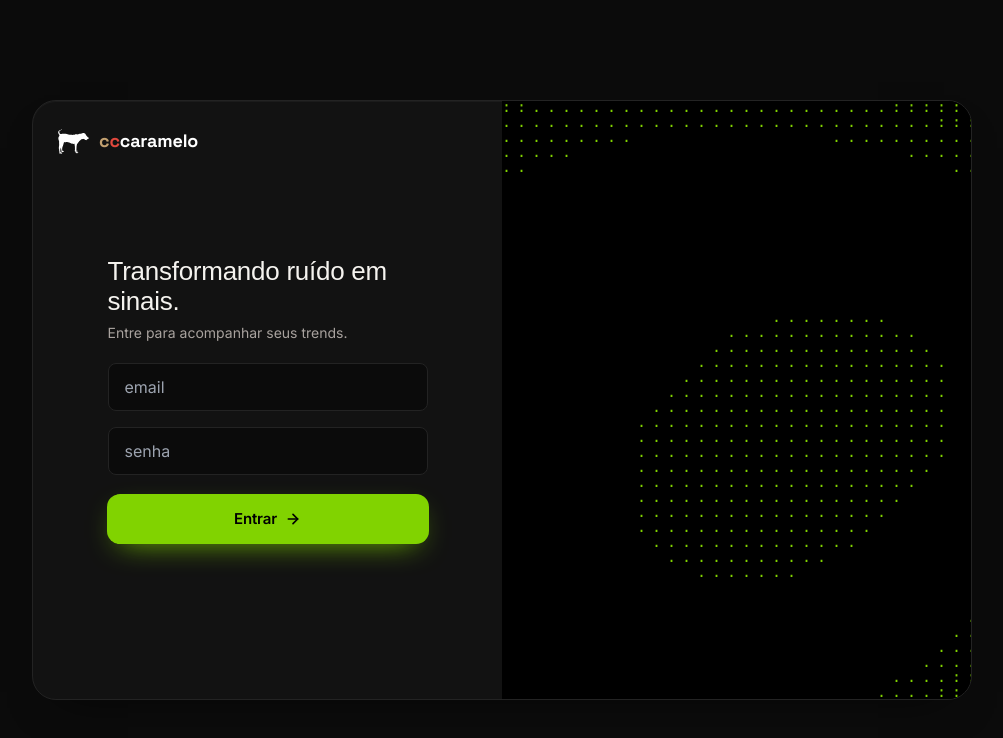
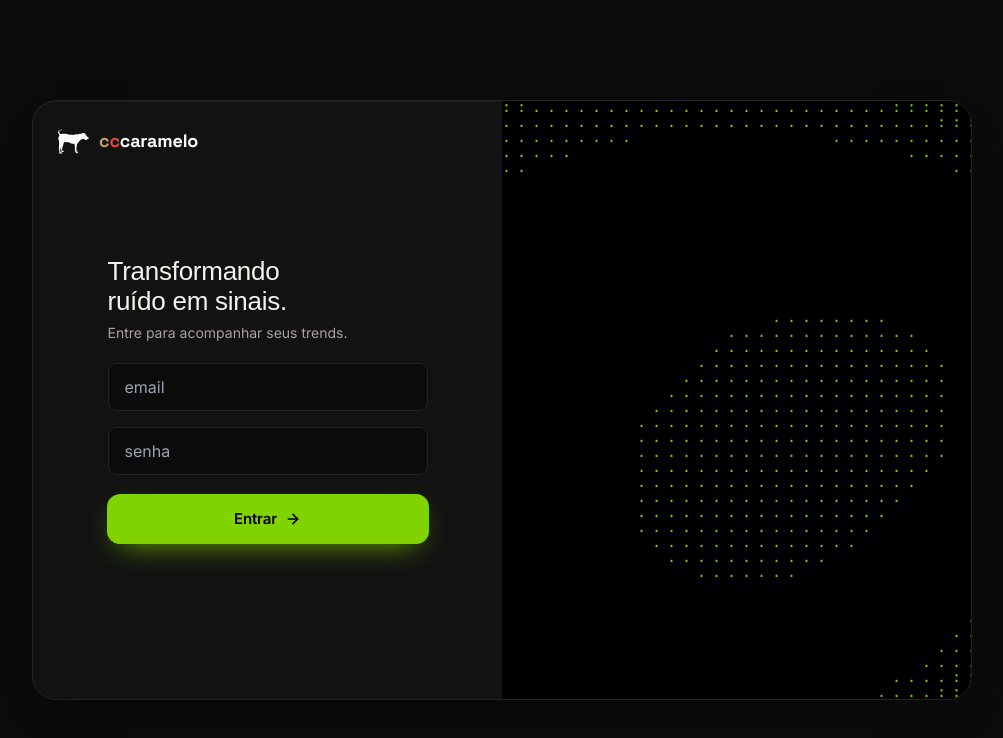
Before and after one commit to theacidtimes/trendreport, a Next.js app: page /login in a window 1280 px wide. Shown: the top 738 px of the page, without its empty margins (138-1141 px from the left). Built offline with nearby package versions, Linux system fonts and the light colour scheme; a web font is replaced by a local one.

Commit message:
Update page.tsx

```diff
--- a/app/login/page.tsx
+++ b/app/login/page.tsx
@@ -52,8 +52,10 @@ export default function LoginPage() {
             className="w-full max-w-[320px] flex flex-col gap-4"
           >
             <div className="flex flex-col gap-1.5 mb-1">
-              <h1 className="text-white font-serif font-medium text-[26px] leading-[1.15] tracking-[-0.01em]">
-                Transformando ruído em sinais.
+              <h1 className="text-white font-serif text-[26px] leading-[1.15] tracking-[-0.01em]">
+                Transformando
+                <br />
+                ruído em sinais.
               </h1>
               <p className="text-muted text-sm">
                 Entre para acompanhar seus trends.
```
